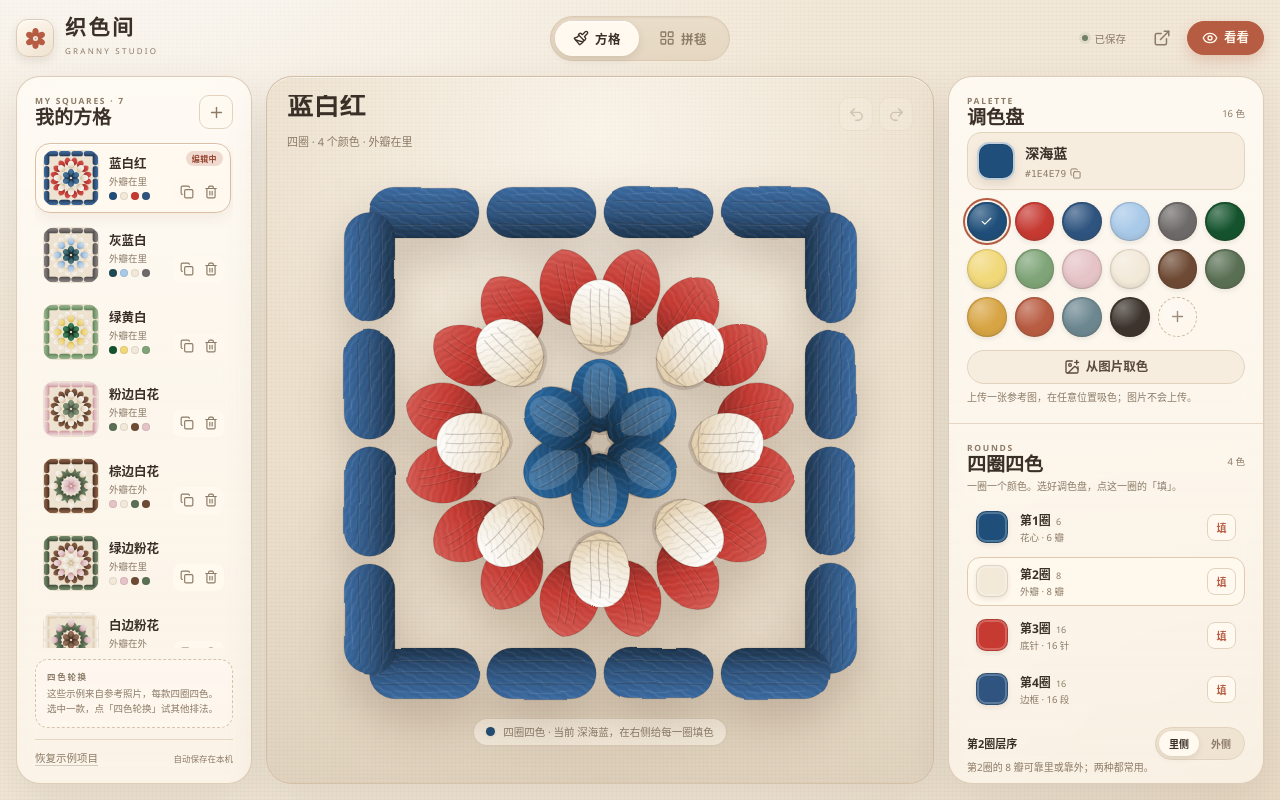
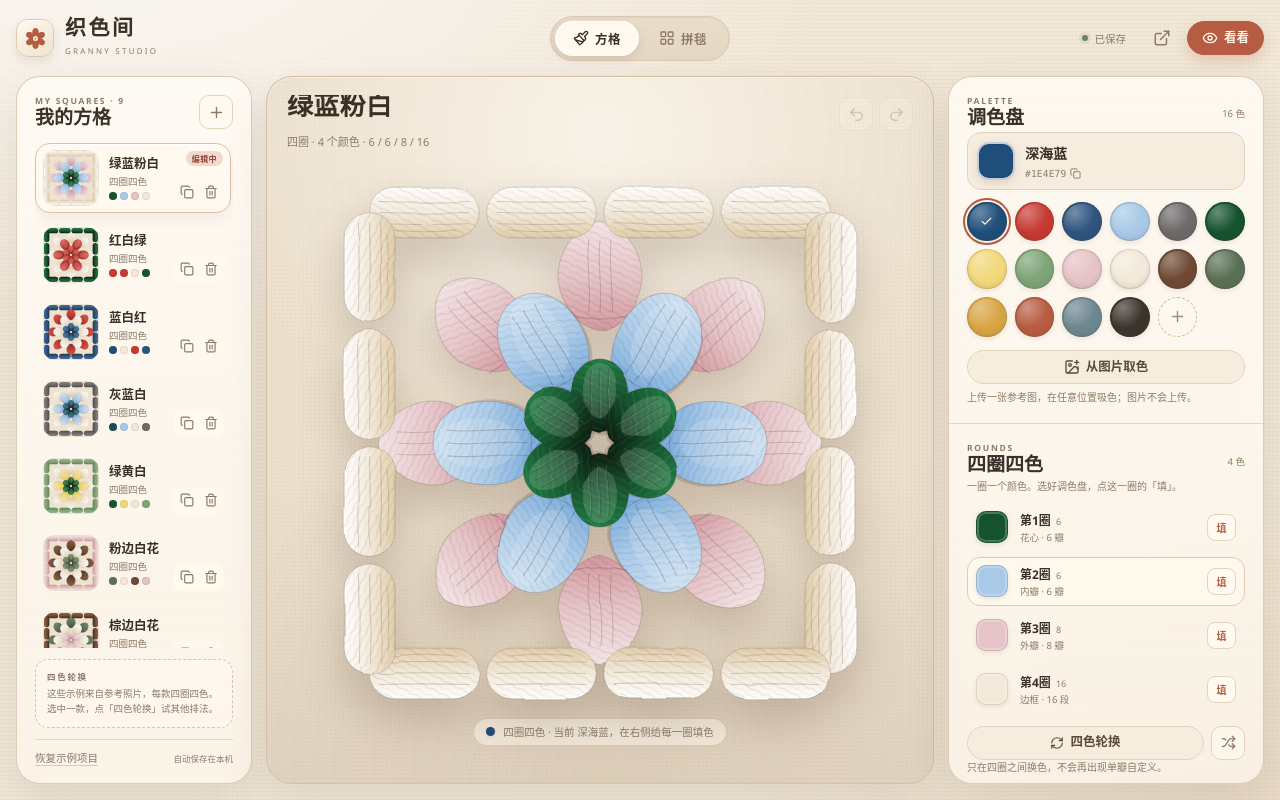
Before and after one commit to GOODDAYDAY/granny-studio, a React (Vite) app: page / in a window 1280 px wide. Built offline with nearby package versions, Linux system fonts and the light colour scheme.

Commit message:
feat: redesign square as the 6/6/8 layered petal flower and add the two real-photo colorways

```diff
--- a/src/components/DesignLibrary.tsx
+++ b/src/components/DesignLibrary.tsx
@@ -35,7 +35,7 @@ export default function DesignLibrary() {
   const askReset = () => {
     requestConfirm({
       title: '恢复示例项目？',
-      body: '当前的方格和布局会被七款示例替换。这一步可以用撤销找回。',
+      body: '当前的方格和布局会被九款示例替换。这一步可以用撤销找回。',
       confirmLabel: '恢复示例',
       onConfirm: () => resetDemo(),
     })
@@ -88,9 +88,7 @@ export default function DesignLibrary() {
               />
               <div className="design-meta">
                 <span className="design-name">{design.name}</span>
-                <span className="design-sub">
-                  {design.puffPlacement === 'inner' ? '外瓣在里' : '外瓣在外'}
-                </span>
+                <span className="design-sub">四圈四色</span>
                 <span className="layer-dots" aria-hidden="true">
                   {colors.map((hex, index) => (
                     <i key={`${hex}-${index}`} style={{ background: hex }} />
--- a/src/components/LayerPanel.tsx
+++ b/src/components/LayerPanel.tsx
@@ -10,7 +10,6 @@ export default function LayerPanel() {
   const activeLayer = useStudio((state) => state.activeLayer)
   const selectLayer = useStudio((state) => state.selectLayer)
   const fillLayer = useStudio((state) => state.fillLayer)
-  const setPuffPlacement = useStudio((state) => state.setPuffPlacement)
   const rotateColors = useStudio((state) => state.rotateColors)
   const shuffleColors = useStudio((state) => state.shuffleColors)
 
@@ -72,27 +71,6 @@ export default function LayerPanel() {
         ))}
       </div>
 
-      <div className="placement-row">
-        <span>第2圈层序</span>
-        <div className="segmented small" role="group" aria-label="第2圈层序">
-          <button
-            type="button"
-            className={design.puffPlacement === 'inner' ? 'is-active' : ''}
-            onClick={() => setPuffPlacement('inner')}
-          >
-            里侧
-          </button>
-          <button
-            type="button"
-            className={design.puffPlacement === 'outer' ? 'is-active' : ''}
-            onClick={() => setPuffPlacement('outer')}
-          >
-            外侧
-          </button>
-        </div>
-      </div>
-      <p className="micro-hint">第2圈的 8 瓣可靠里或靠外；两种都常用。</p>
-
       <div className="layer-actions">
         <button
           type="button"
--- a/src/components/SquareEditor.tsx
+++ b/src/components/SquareEditor.tsx
@@ -64,7 +64,7 @@ export default function SquareEditor() {
             spellCheck={false}
           />
           <p className="stage-sub">
-            四圈 · 4 个颜色 · {design.puffPlacement === 'inner' ? '外瓣在里' : '外瓣在外'}
+            四圈 · 4 个颜色 · 6 / 6 / 8 / 16
           </p>
         </div>
         <div className="stage-actions">
--- a/src/domain/design.ts
+++ b/src/domain/design.ts
@@ -4,7 +4,7 @@ import {
   makeLayerColors,
   regionsOfLayer,
 } from './patterns'
-import type { Hex, LayerId, PuffPlacement, SquareDesign } from './types'
+import type { Hex, LayerId, SquareDesign } from './types'
 
 let fallbackId = 0
 
@@ -19,7 +19,6 @@ export function makeId(prefix: string): string {
 export interface CreateDesignInput {
   name: string
   colors: Record<LayerId, Hex>
-  puffPlacement?: PuffPlacement
   id?: string
   now?: number
 }
@@ -31,7 +30,6 @@ export function createDesign(input: CreateDesignInput): SquareDesign {
     name: input.name,
     patternId: FLOWER_PATTERN_ID,
     colors: makeLayerColors(input.colors),
-    puffPlacement: input.puffPlacement ?? 'outer',
     createdAt: now,
     updatedAt: now,
   }
@@ -115,14 +113,6 @@ export function shuffleLayerColors(
   })
 }
 
-export function setPuffPlacement(
-  design: SquareDesign,
-  placement: PuffPlacement,
-): SquareDesign {
-  if (design.puffPlacement === placement) return design
-  return { ...design, puffPlacement: placement, updatedAt: Date.now() }
-}
-
 export function renameDesign(design: SquareDesign, name: string): SquareDesign {
   const nextName = name.trim() || design.name
   if (nextName === design.name) return design
--- a/src/domain/geometry.ts
+++ b/src/domain/geometry.ts
@@ -1,4 +1,4 @@
-import type { LayerId, PuffPlacement } from './types'
+import type { LayerId } from './types'
 
 export const FLOWER_VIEW_SIZE = 9.2
 export const FLOWER_HALF = FLOWER_VIEW_SIZE / 2
@@ -59,7 +59,7 @@ function radialPiece(
   }
 }
 
-export function flowerGeometry(placement: PuffPlacement): FlowerGeometry {
+export function flowerGeometry(): FlowerGeometry {
   const petals = Array.from({ length: 6 }, (_, index) =>
     radialPiece(
       `petal-${index}`,
@@ -72,30 +72,27 @@ export function flowerGeometry(placement: PuffPlacement): FlowerGeometry {
     ),
   )
 
-  const puffRadius = placement === 'inner' ? 2.2 : 2.75
-  const clusterRadius = placement === 'inner' ? 2.75 : 2.2
-
-  const puffs = Array.from({ length: 8 }, (_, index) =>
+  const puffs = Array.from({ length: 6 }, (_, index) =>
     radialPiece(
       `puff-${index}`,
       'puff',
       'puff',
-      -90 + index * 45,
-      puffRadius,
-      1.28,
-      1.06,
+      -60 + index * 60,
+      1.95,
+      1.9,
+      1.48,
     ),
   )
 
-  const clusters = Array.from({ length: 16 }, (_, index) =>
+  const clusters = Array.from({ length: 8 }, (_, index) =>
     radialPiece(
       `bg-${index}`,
       'background',
       'cluster',
-      -78.75 + index * 22.5,
-      clusterRadius,
-      1.35,
-      1.12,
+      -90 + index * 45,
+      2.9,
+      1.9,
+      1.62,
     ),
   )
 
--- a/src/domain/patterns.ts
+++ b/src/domain/patterns.ts
@@ -11,8 +11,8 @@ export interface LayerMeta {
 
 export const LAYERS: LayerMeta[] = [
   { id: 'center', name: '第1圈', hint: '花心 · 6 瓣', count: 6 },
-  { id: 'puff', name: '第2圈', hint: '外瓣 · 8 瓣', count: 8 },
-  { id: 'background', name: '第3圈', hint: '底针 · 16 针', count: 16 },
+  { id: 'puff', name: '第2圈', hint: '内瓣 · 6 瓣', count: 6 },
+  { id: 'background', name: '第3圈', hint: '外瓣 · 8 瓣', count: 8 },
   { id: 'border', name: '第4圈', hint: '边框 · 16 段', count: 16 },
 ]
 
@@ -22,13 +22,13 @@ const centerRegions: PatternRegion[] = Array.from({ length: 6 }, (_, index) => (
   index,
 }))
 
-const puffRegions: PatternRegion[] = Array.from({ length: 8 }, (_, index) => ({
+const puffRegions: PatternRegion[] = Array.from({ length: 6 }, (_, index) => ({
   id: `puff-${index}`,
   layer: 'puff',
   index,
 }))
 
-const backgroundRegions: PatternRegion[] = Array.from({ length: 16 }, (_, index) => ({
+const backgroundRegions: PatternRegion[] = Array.from({ length: 8 }, (_, index) => ({
   id: `bg-${index}`,
   layer: 'background',
   index,
--- a/src/domain/presets.ts
+++ b/src/domain/presets.ts
@@ -53,52 +53,57 @@ export function makePresetDesigns(): SquareDesign[] {
 
   return [
     createDesign({
+      id: 'design-mint',
+      name: '绿蓝粉白',
+      colors: colors('#14532D', '#A8C9E8', pink, cream),
+      now,
+    }),
+    createDesign({
+      id: 'design-berry',
+      name: '红白绿',
+      colors: colors('#C63A32', '#C63A32', cream, '#14532D'),
+      now,
+    }),
+    createDesign({
       id: 'design-flag',
       name: '蓝白红',
       colors: colors('#1E4E79', cream, '#C63A32', '#2E547F'),
-      puffPlacement: 'inner',
       now,
     }),
     createDesign({
       id: 'design-slate',
       name: '灰蓝白',
       colors: colors('#1C4B56', '#A8C9E8', cream, '#6E6A6A'),
-      puffPlacement: 'inner',
       now,
     }),
     createDesign({
       id: 'design-meadow',
       name: '绿黄白',
       colors: colors('#14532D', '#F1D879', cream, '#7EA477'),
-      puffPlacement: 'inner',
       now,
     }),
     createDesign({
       id: 'design-pink',
       name: '粉边白花',
       colors: colors(green, cream, brown, pink),
-      puffPlacement: 'inner',
       now,
     }),
     createDesign({
       id: 'design-brown',
       name: '棕边白花',
       colors: colors(pink, cream, green, brown),
-      puffPlacement: 'outer',
       now,
     }),
     createDesign({
       id: 'design-green',
       name: '绿边粉花',
       colors: colors(cream, pink, brown, green),
-      puffPlacement: 'inner',
       now,
     }),
     createDesign({
       id: 'design-cream',
       name: '白边粉花',
       colors: colors(brown, pink, green, cream),
-      puffPlacement: 'outer',
       now,
     }),
   ]
@@ -109,10 +114,10 @@ export function createDemoProject(): Project {
   const board = createBoard(2, 2, FABRIC_SWATCHES[0])
   board.gap = 0.05
   board.cells = {
-    '0:0': { designId: 'design-flag', rotation: 0 },
-    '0:1': { designId: 'design-slate', rotation: 0 },
-    '1:0': { designId: 'design-meadow', rotation: 0 },
-    '1:1': { designId: 'design-pink', rotation: 0 },
+    '0:0': { designId: 'design-mint', rotation: 0 },
+    '0:1': { designId: 'design-berry', rotation: 0 },
+    '1:0': { designId: 'design-flag', rotation: 0 },
+    '1:1': { designId: 'design-slate', rotation: 0 },
   }
   return {
     schemaVersion: 1,
--- a/src/domain/types.ts
+++ b/src/domain/types.ts
@@ -1,6 +1,4 @@
 export type Hex = string
-
-export type PuffPlacement = 'inner' | 'outer'
 
 export type LayerId = 'center' | 'puff' | 'background' | 'border'
 
@@ -26,7 +24,6 @@ export interface SquareDesign {
   name: string
   patternId: string
   colors: Record<string, Hex>
-  puffPlacement: PuffPlacement
   createdAt: number
   updatedAt: number
 }
--- a/src/render/FlowerSvg.tsx
+++ b/src/render/FlowerSvg.tsx
@@ -424,7 +424,7 @@ export function FlowerShapes({
   prefix,
   detail = true,
 }: FlowerShapesProps) {
-  const geometry = useMemo(() => flowerGeometry(design.puffPlacement), [design.puffPlacement])
+  const geometry = useMemo(() => flowerGeometry(), [])
   const colors = useMemo(() => uniqueDesignColors(design), [design])
   const colorIndex = useMemo(() => new Map(colors.map((hex, index) => [hex, index])), [colors])
   const fillFor = (hex: string) => `url(#${prefix}-g-${colorIndex.get(hex) ?? 0})`
@@ -435,27 +435,6 @@ export function FlowerShapes({
       className="flower-root"
       filter={detail ? `url(#${prefix}-fuzz)` : undefined}
     >
-      {geometry.border.map((piece) => {
-        const color = design.colors[piece.regionId] ?? colors[0]
-        return (
-          <RegionShell
-            key={piece.regionId}
-            id={piece.regionId}
-            layer="border"
-          >
-            <g transform={`translate(${piece.cx} ${piece.cy}) rotate(${piece.rotation})`}>
-              <BorderShape
-                length={piece.length}
-                width={piece.width}
-                fill={fillFor(color)}
-                texture={texture}
-                detail={detail}
-              />
-            </g>
-          </RegionShell>
-        )
-      })}
-
       {geometry.clusters.map((piece) =>
         radialElement(
           piece,
@@ -482,6 +461,27 @@ export function FlowerShapes({
           detail,
         ),
       )}
+
+      {geometry.border.map((piece) => {
+        const color = design.colors[piece.regionId] ?? colors[0]
+        return (
+          <RegionShell
+            key={piece.regionId}
+            id={piece.regionId}
+            layer="border"
+          >
+            <g transform={`translate(${piece.cx} ${piece.cy}) rotate(${piece.rotation})`}>
+              <BorderShape
+                length={piece.length}
+                width={piece.width}
+                fill={fillFor(color)}
+                texture={texture}
+                detail={detail}
+              />
+            </g>
+          </RegionShell>
+        )
+      })}
 
       {detail && (
         <rect
@@ -510,7 +510,7 @@ export default function FlowerSvg({
   prefix,
   className,
 }: FlowerSvgProps) {
-  const geometry = useMemo(() => flowerGeometry(design.puffPlacement), [design.puffPlacement])
+  const geometry = useMemo(() => flowerGeometry(), [])
 
   return (
     <svg
--- a/src/store/persist.ts
+++ b/src/store/persist.ts
@@ -25,7 +25,6 @@ export function isValidProject(value: unknown): value is Project {
     if (typeof design.id !== 'string' || typeof design.name !== 'string') return false
     if (typeof design.patternId !== 'string') return false
     if (!isRecord(design.colors)) return false
-    if (design.puffPlacement !== 'inner' && design.puffPlacement !== 'outer') return false
   }
 
   return true
--- a/src/store/studio.ts
+++ b/src/store/studio.ts
@@ -20,7 +20,6 @@ import {
   normalizeDesignColors,
   renameDesign as renameDesignEntity,
   rotateLayerColors,
-  setPuffPlacement as setPuffPlacementEntity,
   shuffleLayerColors,
 } from '../domain/design'
 import { createDemoProject } from '../domain/presets'
@@ -30,7 +29,6 @@ import type {
   Mode,
   PaletteColor,
   Project,
-  PuffPlacement,
   SquareDesign,
 } from '../domain/types'
 import { loadProject } from './persist'
@@ -82,7 +80,6 @@ interface StudioState {
   duplicateDesignForCell: (row: number, col: number) => void
   deleteDesign: (id: string) => void
   renameDesign: (id: string, name: string) => void
-  setPuffPlacement: (placement: PuffPlacement) => void
 
   selectColor: (hex: Hex) => void
   addPaletteColor: (hex: Hex, source?: PaletteColor['source']) => void
@@ -214,7 +211,6 @@ export const useStudio = create<StudioState>()((set, get) => {
           background: baseColors[3] ?? baseColors[0],
           border: baseColors[0],
         },
-        puffPlacement: source?.puffPlacement ?? 'outer',
       })
       commit((draft) => {
         draft.designs.push(design)
@@ -279,12 +275,6 @@ export const useStudio = create<StudioState>()((set, get) => {
         const index = draft.designs.findIndex((design) => design.id === id)
         if (index >= 0) draft.designs[index] = next
       })
-    },
-
-    setPuffPlacement: (placement) => {
-      const source = activeDesign()
-      if (!source) return
-      replaceActiveDesign(setPuffPlacementEntity(source, placement))
     },
 
     selectColor: (hex) => {
```
Also changed, not shown: 8 other files (tests, documents, lock files or other folders).
